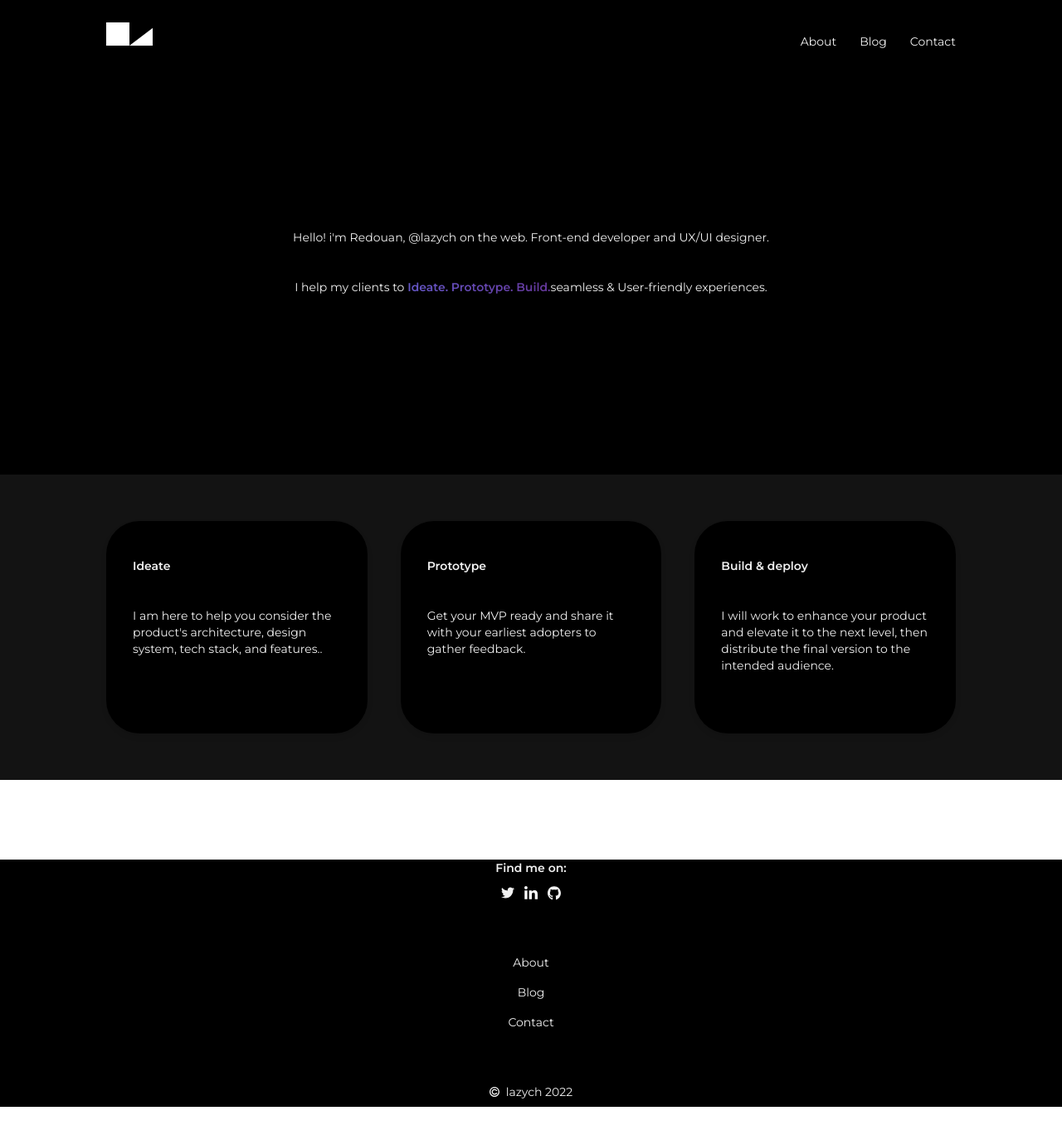
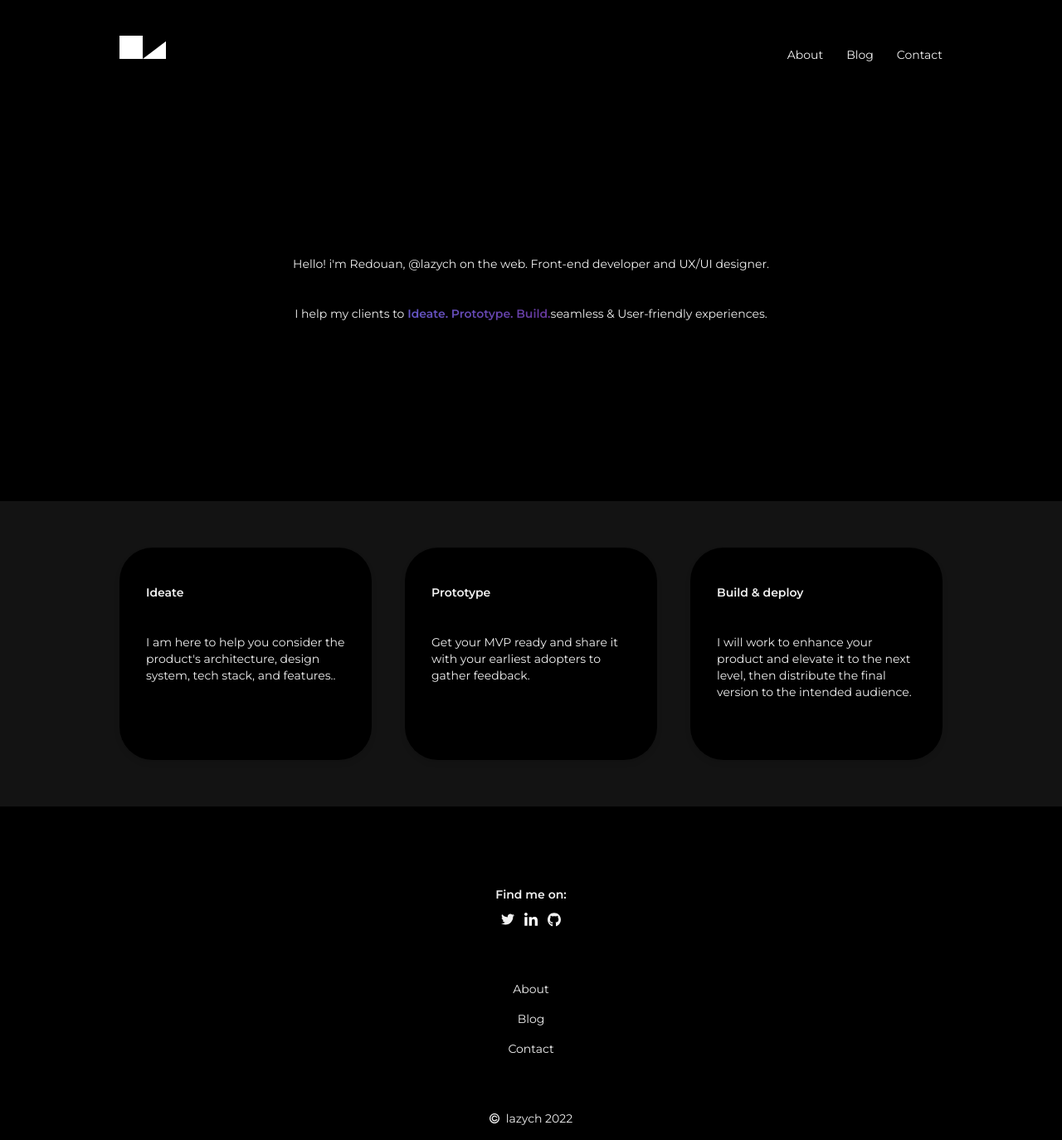
Before and after one commit to resherra/rssh.studio, a React app: page / in a window 1280 px wide. Shown: the whole page at 83% size. Before the commit the page ends 1350 px from the top, so only its background shows below. Built offline with nearby package versions, Linux system fonts and the light colour scheme; what tailwind-clip-path would draw is missing.

Commit message:
tailwind fixes

```diff
--- a/public/components/Footer.js
+++ b/public/components/Footer.js
@@ -5,7 +5,7 @@ import Page from "./Page"
 function Footer() {
   return (
     <Page>
-      <footer className="mt-[6rem] max-w-screen-lg m-4 lg:mx-auto flex flex-col gap-16 items-center text-center">
+      <footer className="pt-[6rem] max-w-screen-lg lg:mx-auto flex flex-col gap-16 items-center text-center">
         <div className="flex flex-col items-center gap-3">
           <h3 className="font-semibold">Find me on:</h3>
           <div className="flex gap-3">
@@ -33,7 +33,7 @@ function Footer() {
           </Link>
         </div>
 
-        <div className="flex gap-2 mb-2">
+        <div className="flex gap-2 pb-4">
           <img className="w-3" src="./images/copyright-icon.svg" alt="" />
           <p>lazych 2022</p>
         </div>
--- a/public/components/Header.js
+++ b/public/components/Header.js
@@ -5,7 +5,7 @@ import Page from "./Page"
 function Header() {
   return (
     <Page>
-      <nav className="max-w-screen-lg m-4 lg:m-auto flex items-baseline justify-between">
+      <nav className="max-w-screen-lg p-4 lg:m-auto flex items-baseline justify-between">
         <div className="w-12 md:w-14">
           <Link to="./index.html">
             <img src="./images/logo.svg" alt="" />
--- a/public/components/Home.js
+++ b/public/components/Home.js
@@ -4,7 +4,7 @@ import Page from "./Page"
 function Home() {
   return (
     <Page title="Home">
-      <div className="h-[32rem] max-w-screen-lg m-4 lg:m-auto">
+      <div className="h-[32rem] max-w-screen-lg p-4 lg:m-auto">
         <div className="h-full flex flex-col gap-10 justify-center text-center">
           <p className="content__home--heading">Hello! i'm Redouan, @lazych on the web. Front-end developer and UX/UI designer.</p>
           <p className="patterns">
@@ -26,7 +26,7 @@ function Home() {
         </div>
       </div>
       <div className="bg-gridsColor rounded-b-3xl lg:rounded-none w-screen-lg lg:m-auto clip-path-mypolygon lg:clip-path-none">
-        <div className="grid grid-rows-3 lg:grid-cols-3 lg:grid-rows-1 gap-5 lg:gap-10 pt-20 pb-10 lg:py-14 max-w-screen-lg m-4 lg:m-auto">
+        <div className="grid grid-rows-3 lg:grid-cols-3 lg:grid-rows-1 gap-5 lg:gap-10 pt-20 pb-10 lg:py-14 max-w-screen-lg p-4 lg:m-auto">
           <div className="bg-mainColor rounded-[2.5rem] p-8 flex flex-col justify-center lg:justify-start drop-shadow-md">
             <h3 id="services" data-link="link1" className="font-semibold pb-6 lg:pb-10 lg:pt-3">
               Ideate
```
